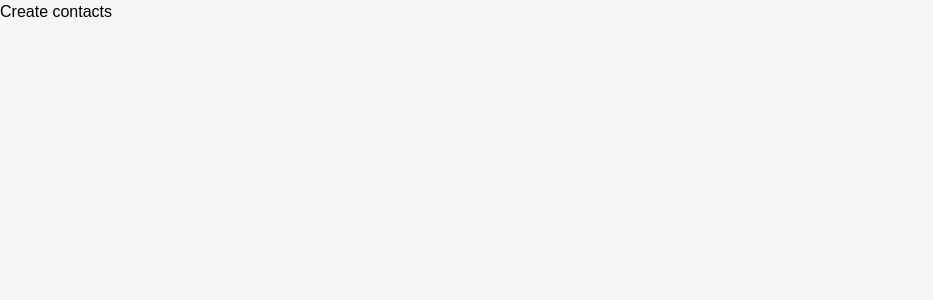
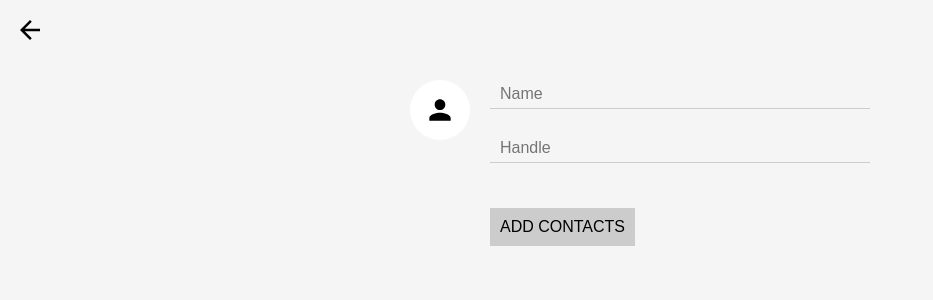
Before and after one commit to UcheSylvester/Contacts-Manager, a React (Create React App) app: page /create in a window 1280 px wide. Shown: the top 300 px of the page, without its empty margins (0-933 px from the left). Built offline with nearby package versions, Linux system fonts and the light colour scheme; no server answers.

Commit message:
creating new contacts

```diff
--- a/package.json
+++ b/package.json
@@ -6,6 +6,7 @@
     "@testing-library/jest-dom": "^4.2.4",
     "@testing-library/react": "^9.3.2",
     "@testing-library/user-event": "^7.1.2",
+    "form-serialize": "^0.7.2",
     "react": "^16.13.1",
     "react-dom": "^16.13.1",
     "react-router-dom": "^5.1.2",
--- a/src/App.js
+++ b/src/App.js
@@ -3,7 +3,7 @@ import "./App.css";
 import ListContacts from "./ListContacts";
 
 import { Route } from "react-router-dom";
-
+import { withRouter } from "react-router-dom";
 import * as ContactsAPI from "./utils/ContactsAPI";
 import CreateContacts from "./CreateContacts";
 
@@ -35,11 +35,28 @@ class App extends React.Component {
     try {
       const response = await ContactsAPI.remove(contact);
 
-      console.log({ response });
+      if (response)
+        this.setState((currentState) => ({
+          contacts: currentState.contacts.filter((c) => c.id !== contact.id),
+        }));
+    } catch (error) {
+      console.log({ error });
+    }
+  };
 
-      this.setState((currentState) => ({
-        contacts: currentState.contacts.filter((c) => c.id !== contact.id),
-      }));
+  createContact = async (contact) => {
+    try {
+      const newContact = await ContactsAPI.create(contact);
+
+      console.log({ newContact });
+
+      if (newContact) {
+        this.setState((currentState) => ({
+          contacts: currentState.contacts.concat([newContact]),
+        }));
+
+        this.props.history.push("/");
+      }
     } catch (error) {
       console.log({ error });
     }
@@ -60,10 +77,15 @@ class App extends React.Component {
           )}
         />
 
-        <Route path="/create" component={CreateContacts} />
+        <Route
+          path="/create"
+          render={(props) => (
+            <CreateContacts onCreateContact={this.createContact} {...props} />
+          )}
+        />
       </div>
     );
   }
 }
 
-export default App;
+export default withRouter(App);
--- a/src/CreateContacts.js
+++ b/src/CreateContacts.js
@@ -1,7 +1,46 @@
 import React from "react";
 
-const CreateContacts = () => {
-  return <div>Create contacts</div>;
-};
+import { Link } from "react-router-dom";
+import ImageInput from "./ImageInput";
+import serializeForm from "form-serialize";
+
+class CreateContacts extends React.Component {
+  handleSubmit = (event) => {
+    event.preventDefault();
+
+    const { onCreateContact } = this.props;
+
+    const values = serializeForm(event.target, { hash: true });
+
+    console.log({ values });
+
+    onCreateContact && onCreateContact(values);
+  };
+
+  render() {
+    return (
+      <div>
+        <Link to="/" className="close-create-contact">
+          Close
+        </Link>
+
+        <form className="create-contact-form" onSubmit={this.handleSubmit}>
+          <ImageInput
+            className="create-contact-avatar-input"
+            maxHeight={64}
+            name="avatarURL"
+          />
+
+          <div className="create-contact-details">
+            <input type="text" name="name" placeholder="Name" />
+            <input type="text" name="handle" placeholder="Handle" />
+
+            <button>Add Contacts</button>
+          </div>
+        </form>
+      </div>
+    );
+  }
+}
 
 export default CreateContacts;
--- a/src/index.css
+++ b/src/index.css
@@ -60,7 +60,7 @@ body,
 .create-contact-details input {
   width: 100%;
   padding: 5px 10px;
-  margin-bottom: 10px;
+  margin-bottom: 25px;
   font-size: inherit;
   background: transparent;
   border: none;
```
Also changed, not shown: 1 other file (tests, documents, lock files or other folders).
